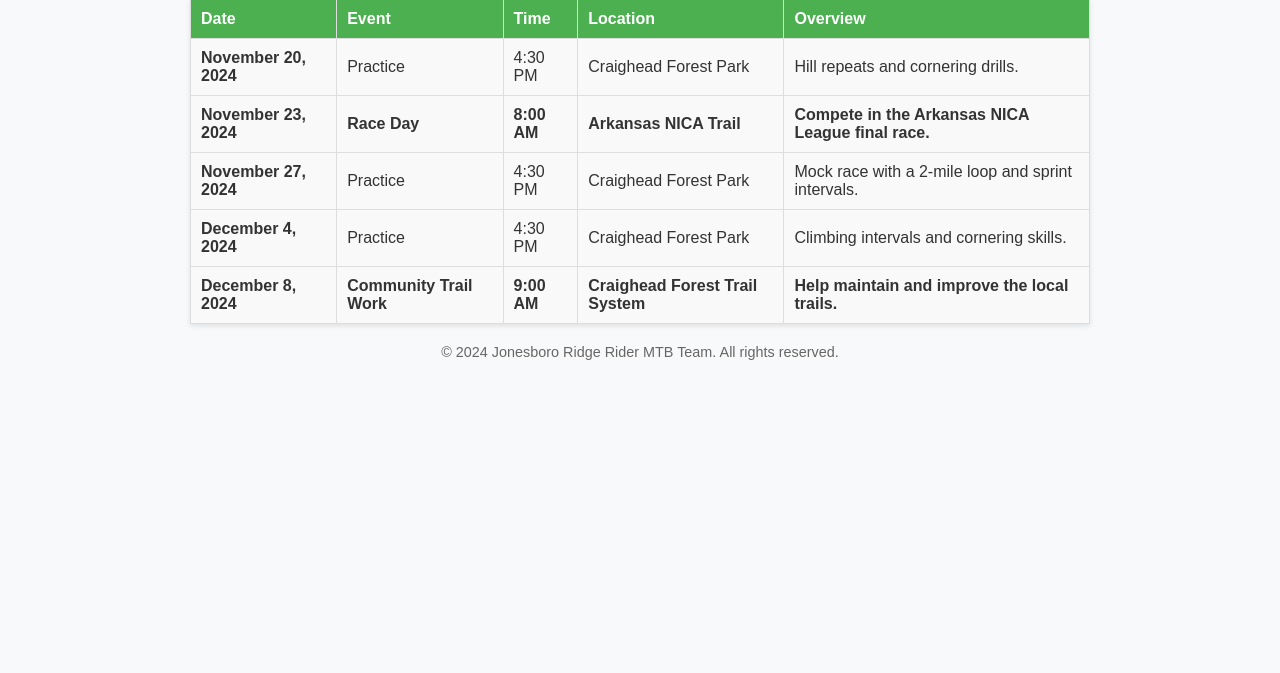
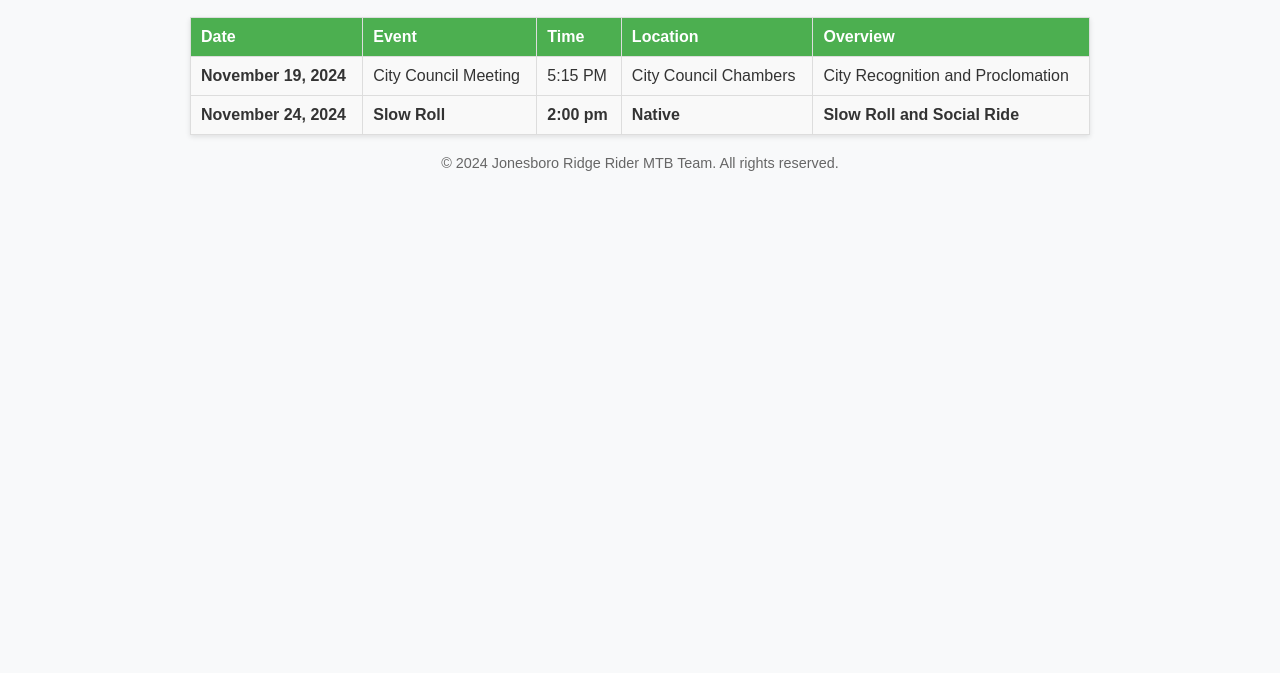
Before and after one commit to meredithjames24/Jonesboro_Ridge_Riders, a plain HTML site: page calender.html in a window 1280 px wide. Shown: the part 127-800 px from the top of the page. Drawn offline with Linux system fonts and the light colour scheme.

Commit message:
added files and adjusted calender

```diff
--- a/calender.html
+++ b/calender.html
@@ -1,4 +1,6 @@
-<!DOCTYPE html>
+
+
+!DOCTYPE html>
 <html lang="en">
 <head>
     <meta charset="UTF-8">
@@ -87,20 +89,20 @@
         </thead>
         <tbody>
             <tr>
-                <td>November 20, 2024</td>
-                <td>Practice</td>
-                <td>4:30 PM</td>
-                <td>Craighead Forest Park</td>
-                <td>Hill repeats and cornering drills.</td>
+                <td>November 19, 2024</td>
+                <td>City Council Meeting</td>
+                <td>5:15 PM</td>
+                <td>City Council Chambers</td>
+                <td>City Recognition and Proclomation</td>
             </tr>
             <tr class="highlight">
-                <td>November 23, 2024</td>
-                <td>Race Day</td>
-                <td>8:00 AM</td>
-                <td>Arkansas NICA Trail</td>
-                <td>Compete in the Arkansas NICA League final race.</td>
+                <td>November 24, 2024</td>
+                <td>Slow Roll</td>
+                <td>2:00 pm</td>
+                <td>Native</td>
+                <td>Slow Roll and Social Ride</td>
             </tr>
-            <tr>
+            <!-- <tr>
         <td>November 27, 2024</td>
         <td>Practice</td>
         <td>4:30 PM</td>
@@ -120,7 +122,7 @@
         <td>9:00 AM</td>
         <td>Craighead Forest Trail System</td>
         <td>Help maintain and improve the local trails.</td>
-            </tr>
+    </tr>-->
         </tbody>
     </table>
 <footer>
```
Also changed, not shown: 1 other file. Lines whose indentation alone changed are shown as unchanged.
